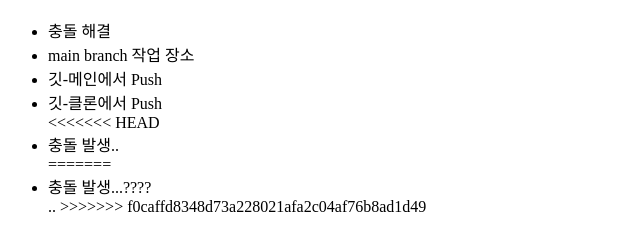
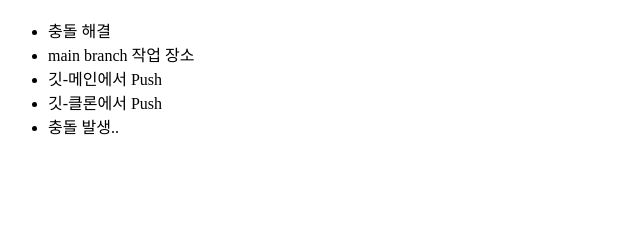
Before and after one commit to seohyeon0221/git-work, a plain HTML site: page index.html in a window 1280 px wide. Shown: the part 48-298 px from the top of the page, without its empty margins (0-640 px from the left). Drawn offline with Linux system fonts and the light colour scheme.

Commit message:
#이거 뭐지?

```diff
--- a/index.html
+++ b/index.html
@@ -10,12 +10,7 @@
        <li>main branch 작업 장소</li>
        <li>깃-메인에서 Push</li>
        <li>깃-클론에서 Push</li>
-<<<<<<< HEAD
        <li>충돌 발생..</li>
-=======
-       <li>충돌 발생...????</li>
-       ..
->>>>>>> f0caffd8348d73a228021afa2c04af76b8ad1d49
     </ul>
     <head>
       <title>나중에 수정될 가능성이 있는 곳</title>
```
